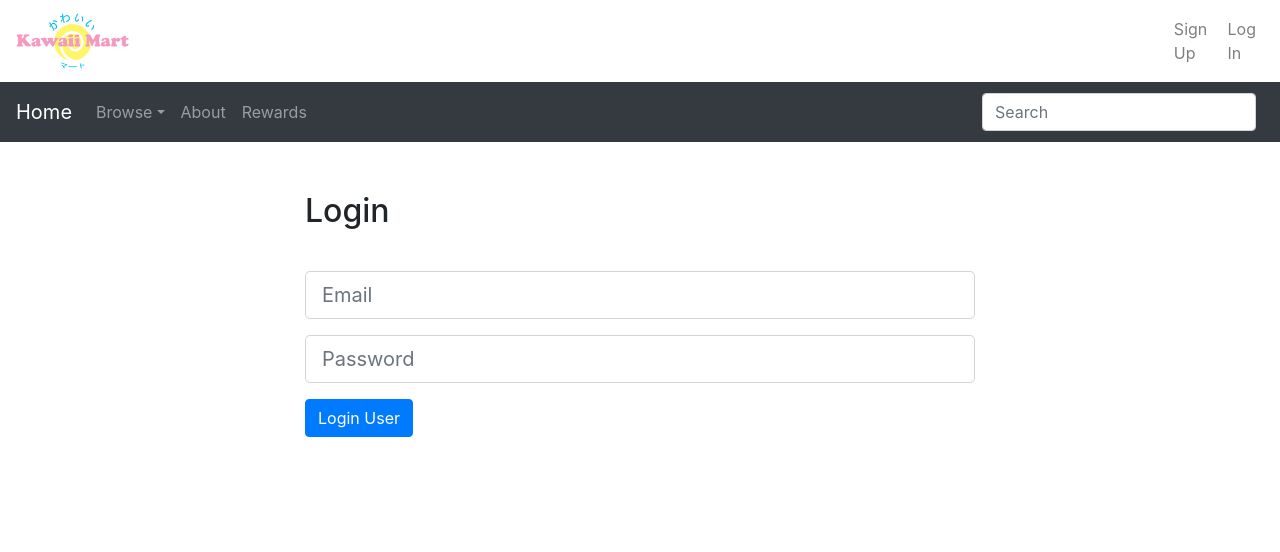
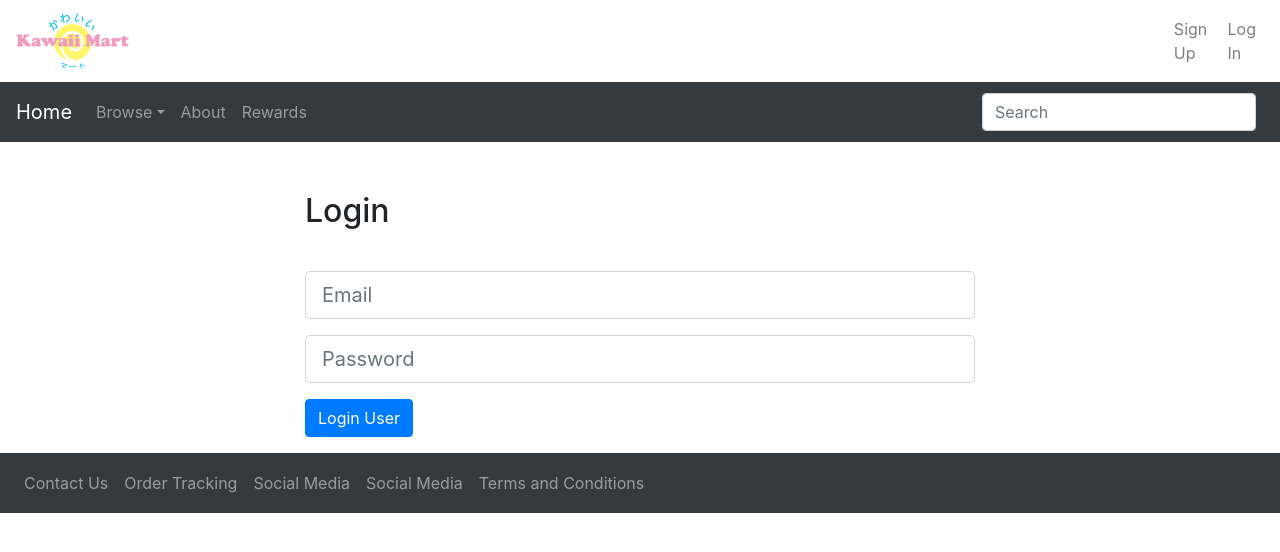
Before and after one commit to kawaiimart/kawaiimart, a React (Create React App) app in the folder frontend/: page /login in a window 1280 px wide. Shown: the top 552 px of the page. Built offline with nearby package versions, Linux system fonts and the light colour scheme.

Commit message:
Added FooterBar

```diff
--- a/frontend/src/App.js
+++ b/frontend/src/App.js
@@ -7,6 +7,7 @@ import setAuthToken from './setAuthToken';
 import { setCurrentUser, logoutUser } from './actions/authentication';
 
 import Navbar from './components/Navbar';
+import FooterBar from './components/FooterBar'
 import Register from './components/register';
 import Login from './components/login';
 import Home from './components/home';
@@ -37,6 +38,7 @@ class App extends Component {
                   <Route exact path="/register" component={ Register } />
                   <Route exact path="/login" component={ Login } />
                 </div>
+              <FooterBar />
             </div>
           </Router>
         </Provider>
--- /dev/null
+++ b/frontend/src/components/FooterBar.js
@@ -0,0 +1,32 @@
+import React, { Component } from 'react';
+import { Link } from 'react-router-dom';
+import PropTypes from 'prop-types';
+export default class Navbar extends Component {
+    render() {
+        return(
+          <div>
+              <nav class="navbar navBottom navbar-expand-lg navbar-dark bg-dark">
+                  <div class= "collapse navbar-collapse" id="navbarNavDropdown">
+                    <ul class="navbar-nav">
+                      <li class="nav-item">
+                        <Link class="nav-link" to="/">Contact Us</Link>
+                      </li>
+                      <li class="nav-item">
+                        <Link class="nav-link" to="/">Order Tracking</Link>
+                      </li>
+                      <li class="nav-item">
+                        <Link class="nav-link" to="/">Social Media</Link>
+                      </li>
+                      <li class="nav-item">
+                        <Link class="nav-link" to="/">Social Media</Link>
+                      </li>
+                      <li class="nav-item">
+                        <Link class="nav-link" to="/">Terms and Conditions</Link>
+                      </li>
+                    </ul>
+                  </div>
+              </nav>
+            </div>
+        )
+    }
+}
```
